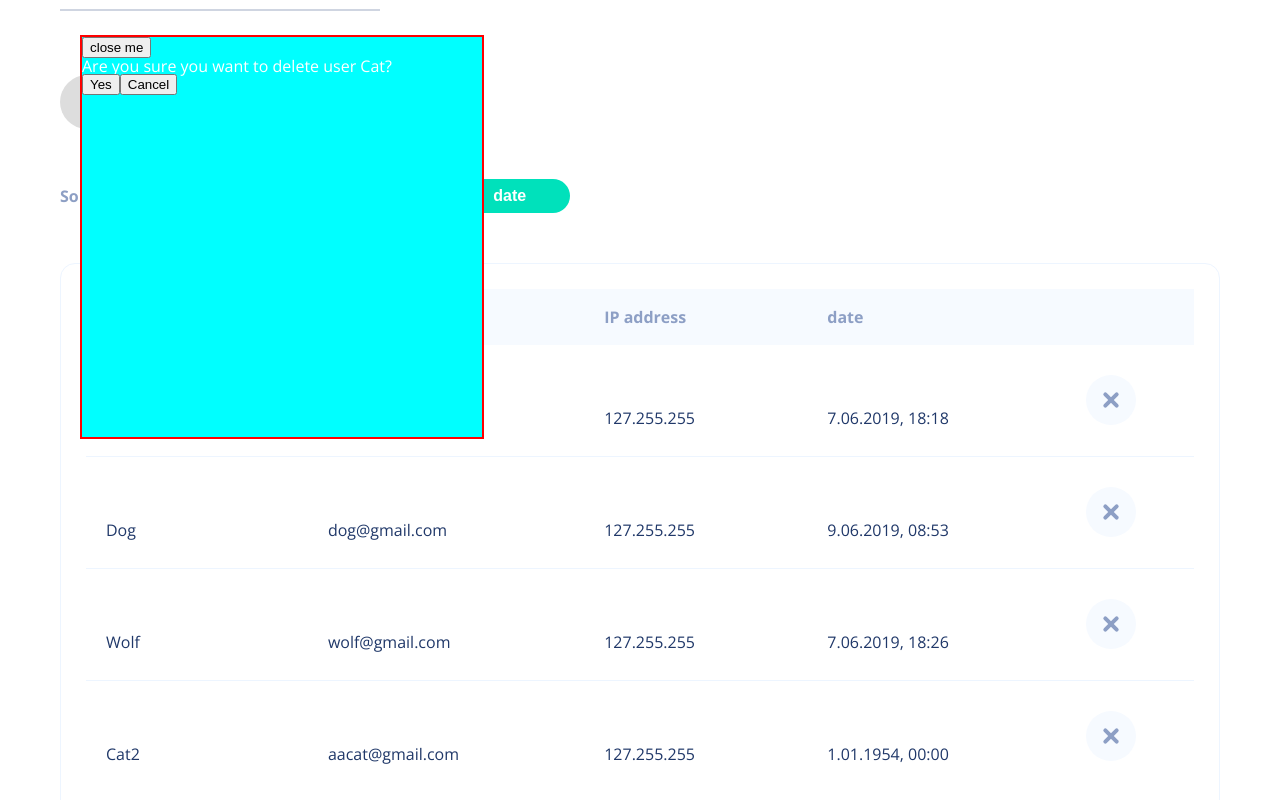
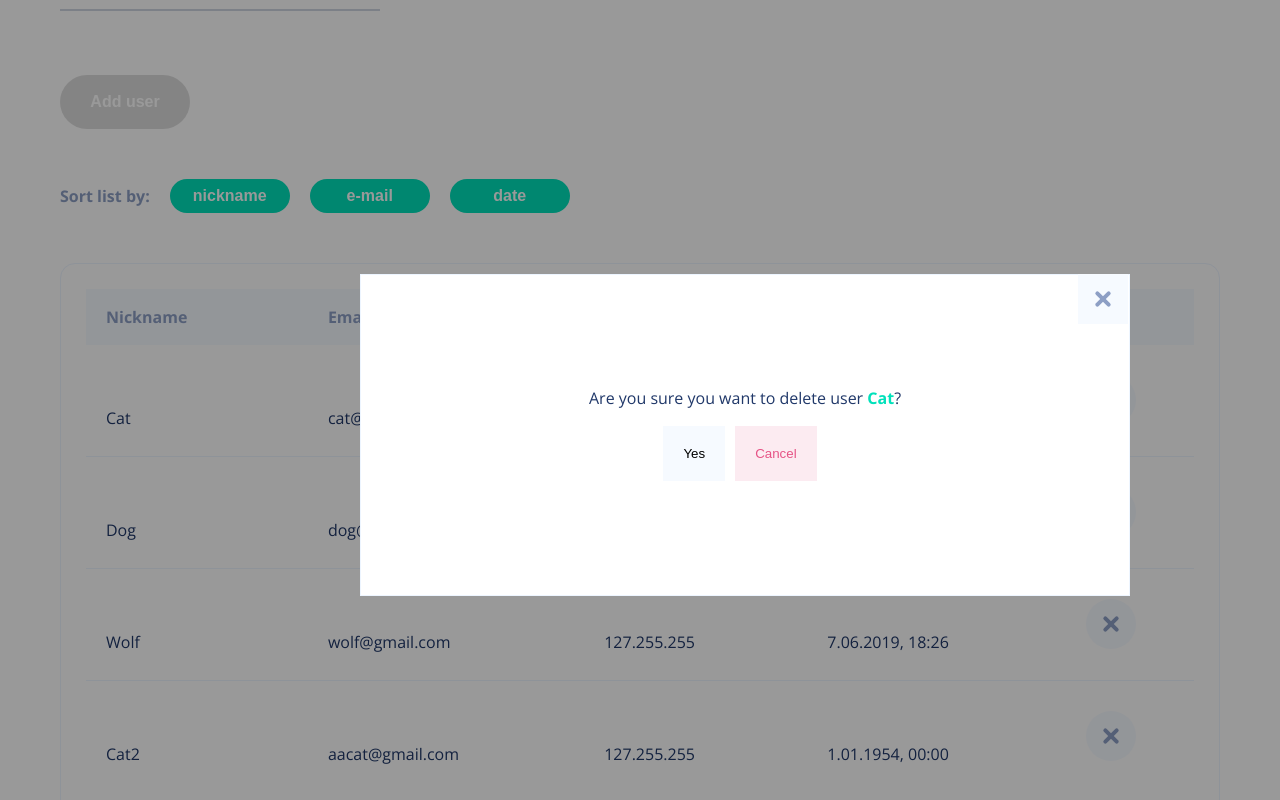
Before and after one commit to agnxr/crypto-users, a React (Create React App) app: page / in a window 1280 px wide. Both pictures are taken after a click on the button 1111 px from the left and 815 px from the top of the page. Shown: the part 415-1215 px from the top of the page. Built offline with nearby package versions, Linux system fonts and the light colour scheme.

Commit message:
add styles to popup

```diff
--- a/src/components/ListWrapper/ListItem/ListItem.module.scss
+++ b/src/components/ListWrapper/ListItem/ListItem.module.scss
@@ -18,7 +18,6 @@
         border: none;
     }
     .data {
-       // border: 1px solid red;
         color: #203869;
         padding-left: 20px;
         padding-top: 30px;
@@ -39,6 +38,7 @@
     border: none;
     border-radius: 50%;
     cursor: pointer;
+    outline: none;
 
     &:before, &:after {
         $width: 20px;
--- a/src/components/ListWrapper/ListItem/Popup/Popup.js
+++ b/src/components/ListWrapper/ListItem/Popup/Popup.js
@@ -1,15 +1,15 @@
 import React from 'react';
 import styles from './Popup.module.scss';
 
-
 const Popup = ({ closePopupFn, deleteUserFn, nick}) => (
   <div className={styles.wrapper}>
+    <button onClick={closePopupFn} className={styles.closeBtn} />
     <div className={styles.popup}>
-      <button onClick={closePopupFn}>close me</button>
-      <p>Are you sure you want to delete user <span>{nick}</span>?</p>
-
-      <button onClick={() => deleteUserFn(nick)}>Yes</button>
-      <button onClick={closePopupFn}>Cancel</button>
+      <p>Are you sure you want to delete user <span className={styles.userName}>{nick}</span>?</p>
+      <div>
+        <button onClick={() => deleteUserFn(nick)} className={styles.confirm}>Yes</button>
+        <button onClick={closePopupFn} className={styles.cancel}>Cancel</button>
+      </div>
     </div>
   </div>
 );
--- a/src/components/ListWrapper/ListItem/Popup/Popup.module.scss
+++ b/src/components/ListWrapper/ListItem/Popup/Popup.module.scss
@@ -16,13 +16,100 @@
     overflow: auto; /* Enable scroll if needed */
     background-color: rgb(0,0,0); /* Fallback color */
     background-color: transparent;
+    background-color: black;
+    background-color: rgba(0,0,0,0.4); /* Black w/ opacity */
+
+
     color: #fff;
+
+
+    display: flex;
+    align-items: center;
+    justify-content: center;
   }
 
 
   .popup {
-    width: 400px;
-    height: 400px;
-    border: 2px solid red;
-    background-color: aqua;
+    width: 60%;
+    height: 40%;
+    border: 1px solid #edf5ff;
+    background-color: #fff;
+    display: flex;
+    align-items: center;
+    justify-content: center;
+    flex-direction: column;
+
+    color: #203869;
+      .userName{
+        font-weight: bold;
+        color: #00e1bb;
+      }
   }
+
+  .closeBtn {
+    $size: 50px;
+    height: $size;
+    width: $size;
+    position: relative;
+    box-sizing: border-box;
+    line-height: $size;
+    display: inline-block;
+    background-color: #f6faff;
+    border: none;
+    top: -17%;
+    left: 60%;
+
+
+    cursor: pointer;
+    outline: none;
+
+    &:before, &:after {
+        $width: 20px;
+        $height: 4px;
+        transform: rotate(-45deg);
+        content: '';
+        position: absolute;
+        top: 50%;
+        left: 50%;
+        margin-top: -$height/2;
+        margin-left: -$width/2;
+        display: block;
+        height: $height;
+        width: $width;
+        background-color: #8d9fc5;
+        transition: all 0.25s ease-out;
+        border-radius: 25px;
+    }
+
+    &:after {
+        transform: rotate(-135deg);
+    }
+
+    &:hover {
+        &:before, &:after {
+            transform: rotate(0deg);
+        }
+    }
+}
+
+.confirm {
+  margin-top: 20px;
+  margin-right: 10px;
+  cursor: pointer;
+  background-color: #f6faff;
+  border: none;
+  padding: 20px;
+    &:hover {
+      background-color: darken(#f6faff, 80%);
+      color: #fff;
+      transition: 0.3s;
+    }
+
+}
+
+.cancel {
+  @extend .confirm;
+    background-color: #fcebf1;
+    color: #e65386;
+
+}
--- a/src/components/ListWrapper/ListWrapper.js
+++ b/src/components/ListWrapper/ListWrapper.js
@@ -14,9 +14,9 @@ const ListWrapper = (props) => (
                 <th className={styles.title}>date</th>
                 <th></th>
             </tr>
-
             {
                 props.items.map(item => (
+
                     <ListItem
                         deleteUserFn={props.delete}
                         key={item.nickname}
@@ -24,10 +24,9 @@ const ListWrapper = (props) => (
                     />
                 ))
             }
-
         </table>
         ) : (
-            <h1>The list is empty</h1>
+            <h2 className={styles.info}>The list is empty</h2>
         )}
     </div>
 );
--- a/src/components/ListWrapper/ListWrapper.module.scss
+++ b/src/components/ListWrapper/ListWrapper.module.scss
@@ -1,38 +1,14 @@
-/*
-.wrapper {
-    display: flex;
-    flex-direction: column;
-    justify-content: center;
-    align-content: center;
-
-    //display: grid;
-    //grid-template-columns: (3, 1fr);
-    //grid-template-columns: 300px 300px 300px;
-    //grid-template-columns: 1fr 1fr 1fr;
-
-//justify-content: center;
-
-    border: 1px solid red;
-}
-*/
-
 .wrapper {
     border: 1px solid #edf5ff;
     border-radius: 15px;
     padding: 25px;
-}
+
     .table {
         width: 100%;
-
 
         .header {
             background-color: #f6faff;
             border-radius: 15px;
-
-
-
-
-
 
             .title {
                 text-align: left;
@@ -40,8 +16,10 @@
                 font-weight: bold;
                 color: #8d9fc5;
             }
-
-
+        }
+    }
 }
 
+.info {
+    color: #203869;
 }
```
Also changed, not shown: src/components/ListWrapper/ListItem/ListItem.js (+5 -8 lines). Lines whose indentation alone changed are shown as unchanged.
